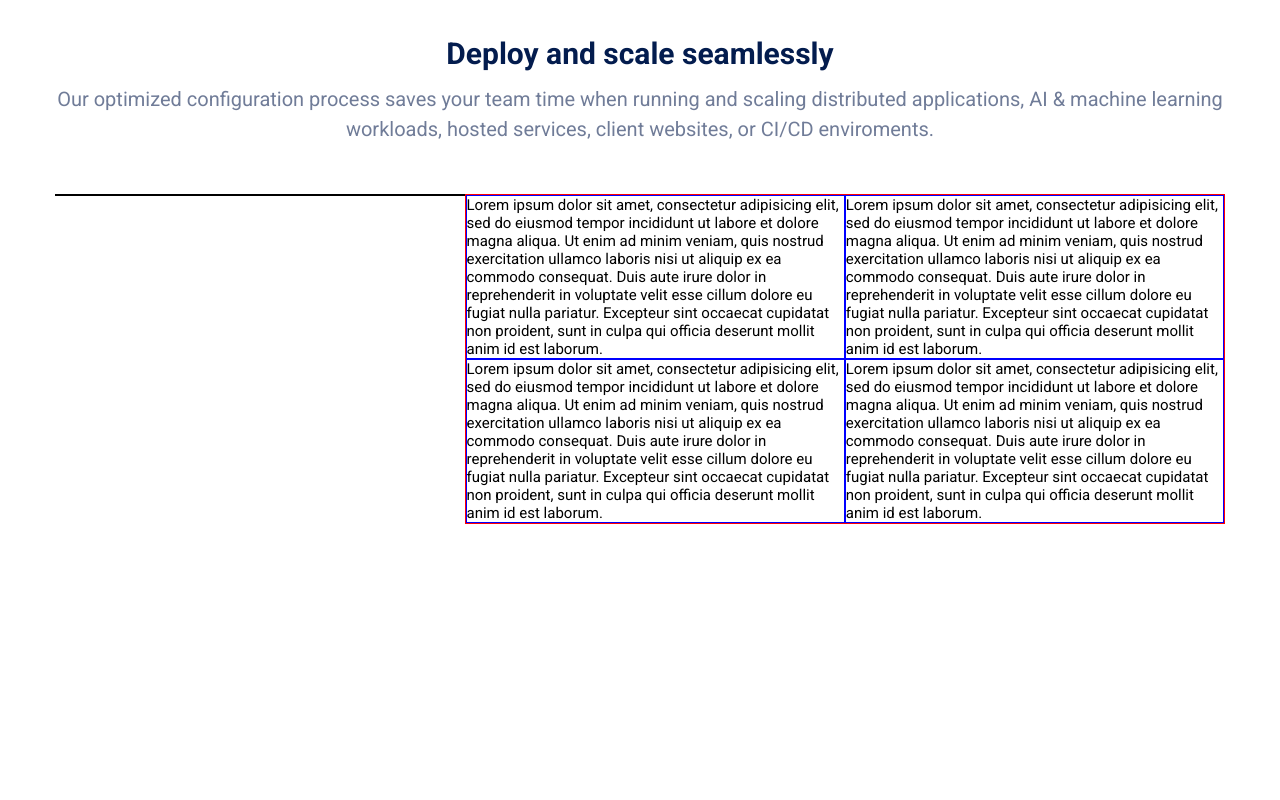
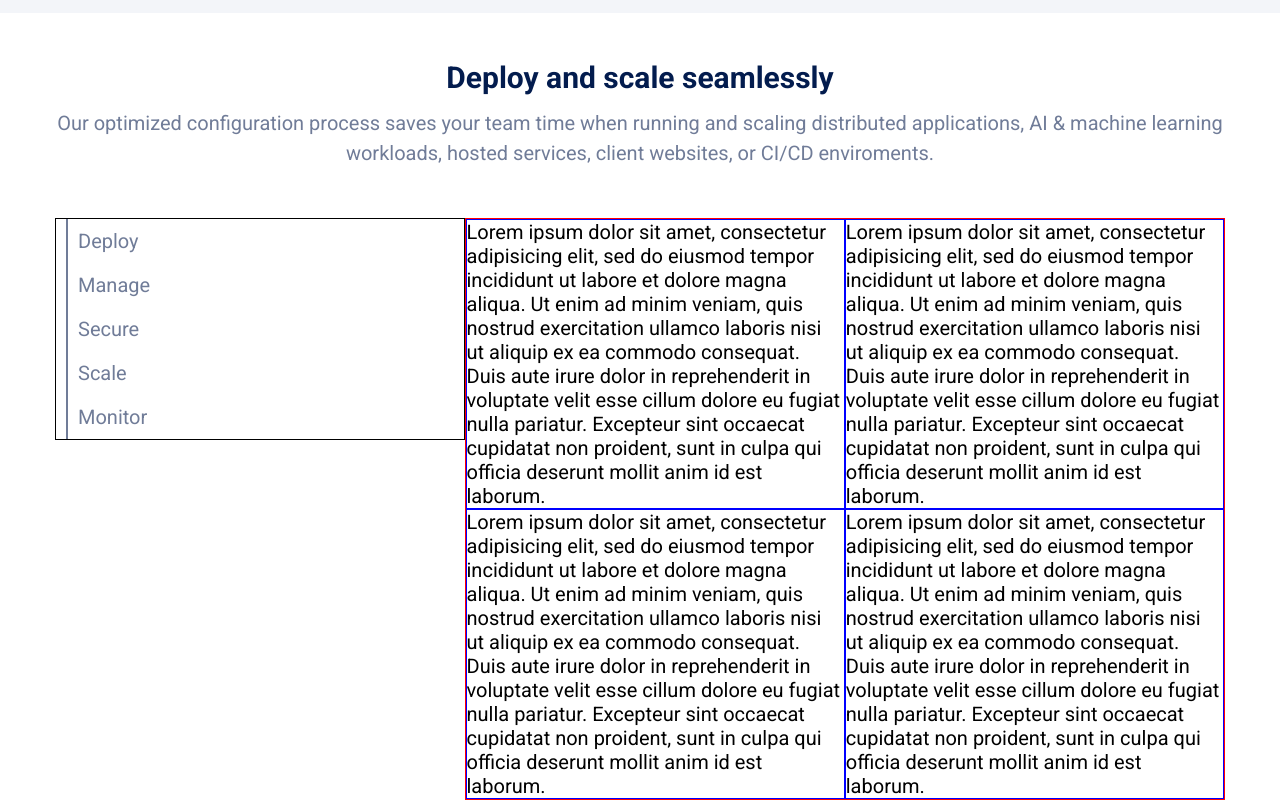
Before and after one commit to Simone-Tarantino/html-css-digitalocean, a plain HTML site: page index.html in a window 1280 px wide. Shown: the part 840-1640 px from the top of the page. Before the commit the page ends 1364 px from the top, so only its background shows below. Drawn offline with Linux system fonts and the light colour scheme.

Commit message:
WIP zona deploy  / menu completo

```diff
--- a/css/style.css
+++ b/css/style.css
@@ -2,7 +2,7 @@
 
 body {
   font-family: 'Roboto', sans-serif;
-  font-size: 15px;
+  font-size: 20px;
 }
 
 h2 {
@@ -21,6 +21,7 @@ h2 {
   font-weight: bold;
   color: black;
   margin-right: 8px;
+  font-size: 15px;
 }
 .navbar ul li a i {
   font-size: 12px;
@@ -77,7 +78,6 @@ h2 {
 }
 
 .main_header_text {
-  font-size: 20px;
   color: white;
 }
 .main_header_text h1 {
@@ -234,7 +234,6 @@ h2 {
 .deploy_text {
   padding: 50px 0;
   text-align: center;
-  font-size: 20px;
   line-height: 30px;
   color: #707C98;
 }
@@ -248,6 +247,14 @@ h2 {
   float: left;
   width: 35%;
   border: 1px solid black;
+}
+.deploy_menu ul li {
+  list-style: none;
+  border-left: 2px solid #707C98;
+  margin-left: 10px;
+  text-transform: capitalize;
+  padding: 10px 10px;
+  color: #707C98;
 }
 
 .deploy_stages {
@@ -293,7 +300,7 @@ h2 {
   }
 
   .main_header_text {
-    font-size: 20px;
+
   }
   .main_header_text h1 {
     font-size: 40px;
--- a/index.html
+++ b/index.html
@@ -94,7 +94,13 @@
         </div>
         <div class="deploy_menu_container">
           <div class="deploy_menu">
-
+            <ul>
+              <li>deploy</li>
+              <li>manage</li>
+              <li>secure</li>
+              <li>scale</li>
+              <li>monitor</li>
+            </ul>
           </div>
           <div class="deploy_stages">
             <div class="deploy_col">
```
